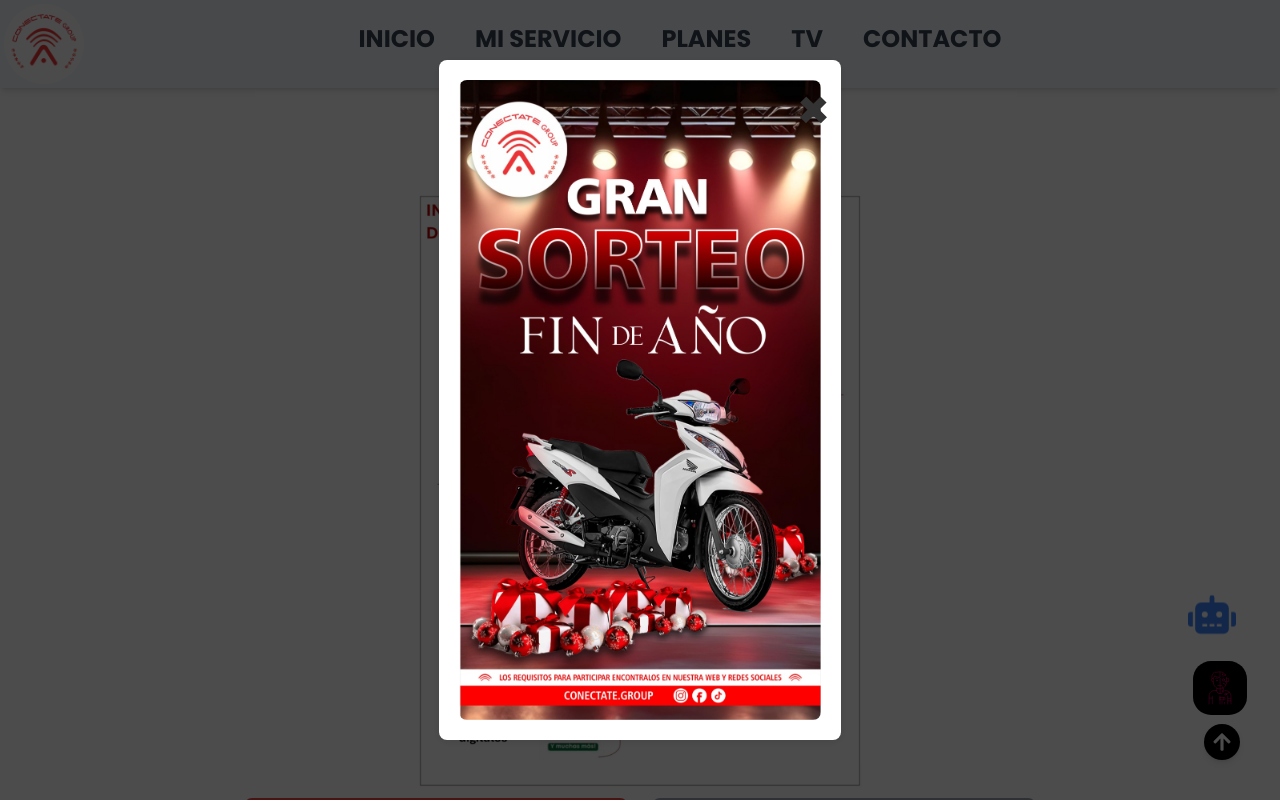
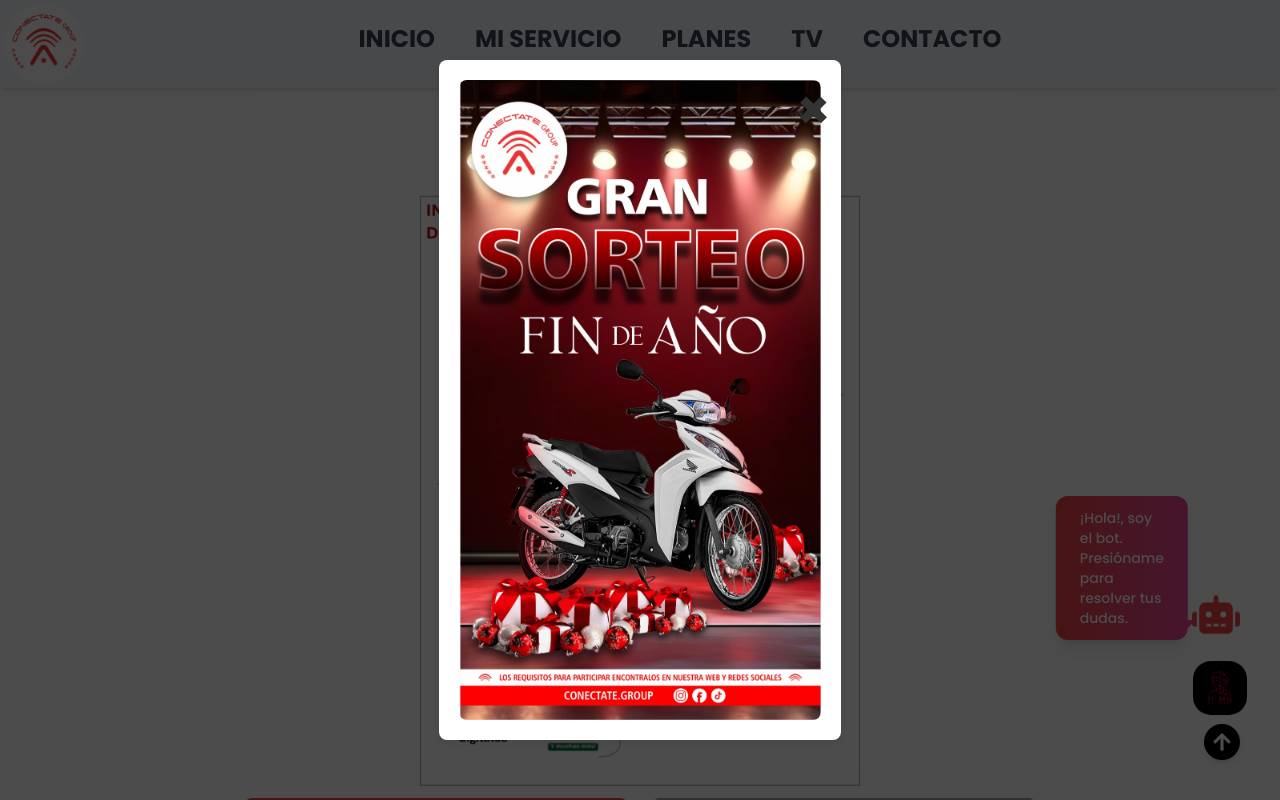
Before and after one commit to SoftFusion-Technologies/ep-cornaglia-ofi, a React (Vite) app: page /portal in a window 1280 px wide. Shown: the top 800 px of the page. Built offline with nearby package versions, Linux system fonts and the light colour scheme.

Commit message:
Se mejora el bot y los componentes del footer

```diff
--- a/src/Components/Info/ChatBot.jsx
+++ b/src/Components/Info/ChatBot.jsx
@@ -1,8 +1,25 @@
-import React, { useState } from 'react';
+import React, { useState, useEffect, useRef } from 'react';
 
 const ChatBot = ({ closeModal }) => {
-  // Estado para almacenar el historial de mensajes
-  const [chatHistory, setChatHistory] = useState([]);
+  // Estado para almacenar el historial de mensajes, incluye mensaje de bienvenida
+  const [chatHistory, setChatHistory] = useState([
+    {
+      sender: 'bot',
+      message:
+        '¡Hola! Bienvenido al bot de Conectate Group. Estoy aquí para ayudarte con tus preguntas sobre nuestro servicio. Selecciona una opción.'
+    }
+  ]);
+
+  // Referencia al contenedor del historial de mensajes
+  const chatContainerRef = useRef(null);
+
+  // Desplazamiento automático hacia el último mensaje
+  useEffect(() => {
+    if (chatContainerRef.current) {
+      chatContainerRef.current.scrollTop =
+        chatContainerRef.current.scrollHeight;
+    }
+  }, [chatHistory]);
 
   // Opciones de preguntas predefinidas
   const options = [
@@ -47,13 +64,16 @@
         </button>
 
         <div className="mb-6 text-center">
-          <h1 className="text-3xl text-green-500 font-semibold">
+          <h1 className="text-3xl text-red-500 font-semibold">
             Soporte Automático
           </h1>
         </div>
 
         {/* Historial de conversación */}
-        <div className="h-64 overflow-y-auto mb-6 space-y-4">
+        <div
+          className="h-64 overflow-y-auto mb-6 space-y-4"
+          ref={chatContainerRef}
+        >
           {chatHistory.map((chat, index) => (
             <div
               key={index}
@@ -74,7 +94,7 @@
             <button
               key={index}
               onClick={() => handleOptionClick(option)}
-              className="w-full px-4 py-2 bg-green-500 text-white rounded-lg hover:bg-green-600 transition-all"
+              className="w-full px-4 py-2 bg-red-500 text-white rounded-lg hover:bg-red-600 transition-all"
             >
               {option}
             </button>
--- a/src/Components/WhatsappBut.jsx
+++ b/src/Components/WhatsappBut.jsx
@@ -1,10 +1,22 @@
-import React, { useState } from 'react';
+import React, { useState, useEffect } from 'react';
 import whatsappIcon from '../Images/LogoRosaBN.svg'; // Asegúrate de que la ruta de la imagen sea correcta
 import { FaRobot } from 'react-icons/fa'; // Vamos a usar el ícono de robot de react-icons
 import ChatBot from './Info/ChatBot'; // Asegúrate de tener el componente ChatBot creado previamente
 
 function WhatsappBut() {
   const [isModalOpen, setIsModalOpen] = useState(false); // Estado para abrir/cerrar el modal
+  // Estado para controlar la visibilidad del mensaje
+  const [showMessage, setShowMessage] = useState(false);
+
+  useEffect(() => {
+    // Mostrar el mensaje después de 1 segundo
+    const timer = setTimeout(() => {
+      setShowMessage(true);
+    }, 4000);
+
+    // Limpiar el temporizador al desmontar
+    return () => clearTimeout(timer);
+  }, []);
 
   const handleRobotClick = (e) => {
     e.preventDefault();
@@ -23,8 +35,19 @@
   return (
     <div className="fixed bottom-20 right-7 z-50">
       {/* Icono de Robot */}
-      <div className="mb-2 cursor-pointer" onClick={handleRobotClick}>
-        <FaRobot className="w-12 h-12 text-blue-500 animate-bounce" />
+      <div className="relative">
+        {/* Ícono del bot */}
+        <div className="ml-1 mb-2 cursor-pointer" onClick={handleRobotClick}>
+          <FaRobot className="w-12 h-12 text-red-500 animate-bounce hover:scale-110 transition-transform" />
+        </div>
+
+        {/* Mensaje emergente con estilo de globo de chat */}
+        {showMessage && (
+          <div className="absolute bottom-2 left-0 transform -translate-x-full bg-gradient-to-r from-red-500 to-pink-500 text-white text-sm font-medium rounded-xl shadow-lg px-6 py-3 animate-fade-in">
+            <span className="absolute bottom-3 right-[-8px] w-0 h-0 border-l-8 border-l-transparent border-t-8 border-t-pink-500 border-r-8 border-r-transparent"></span>
+            <p>¡Hola!, soy el bot. Presióname para resolver tus dudas.</p>
+          </div>
+        )}
       </div>
 
       {/* Icono de WhatsApp */}
```
Also changed, not shown: src/Components/Footer.jsx (+9 -10 lines).
